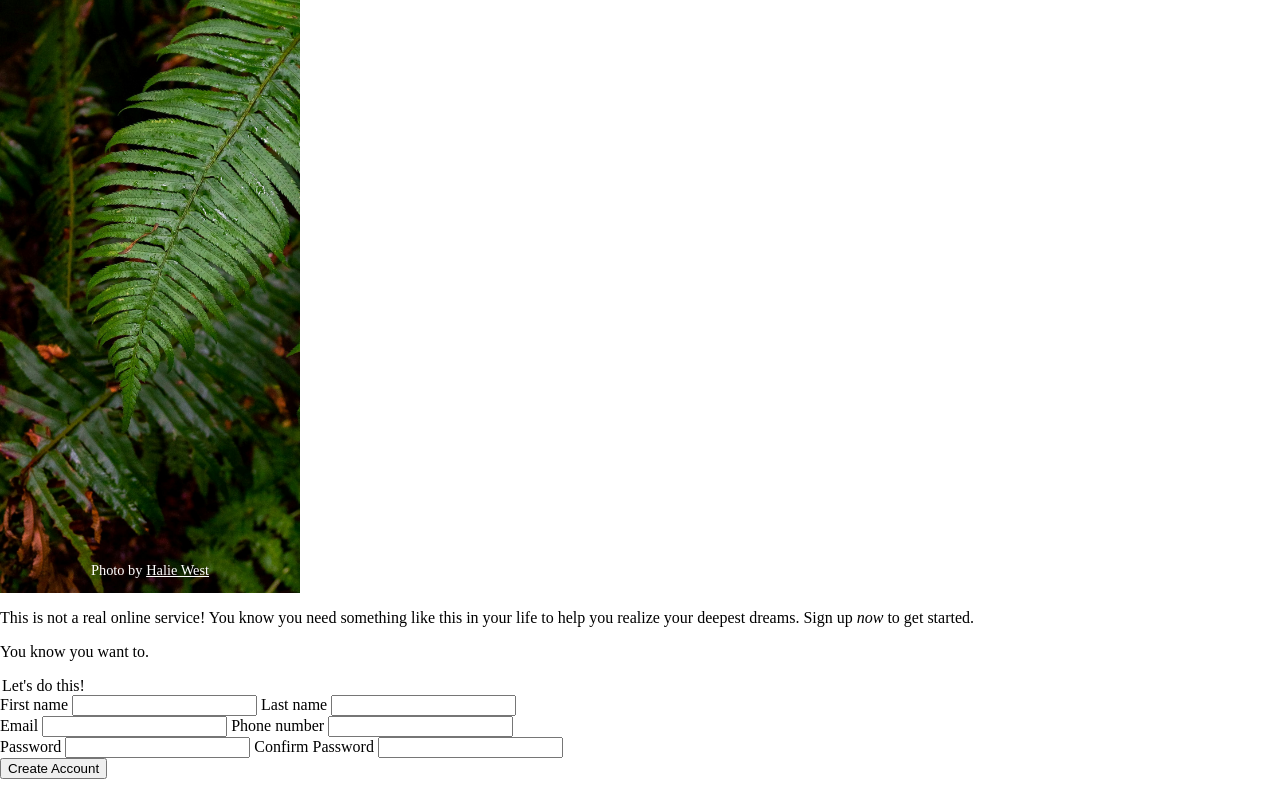
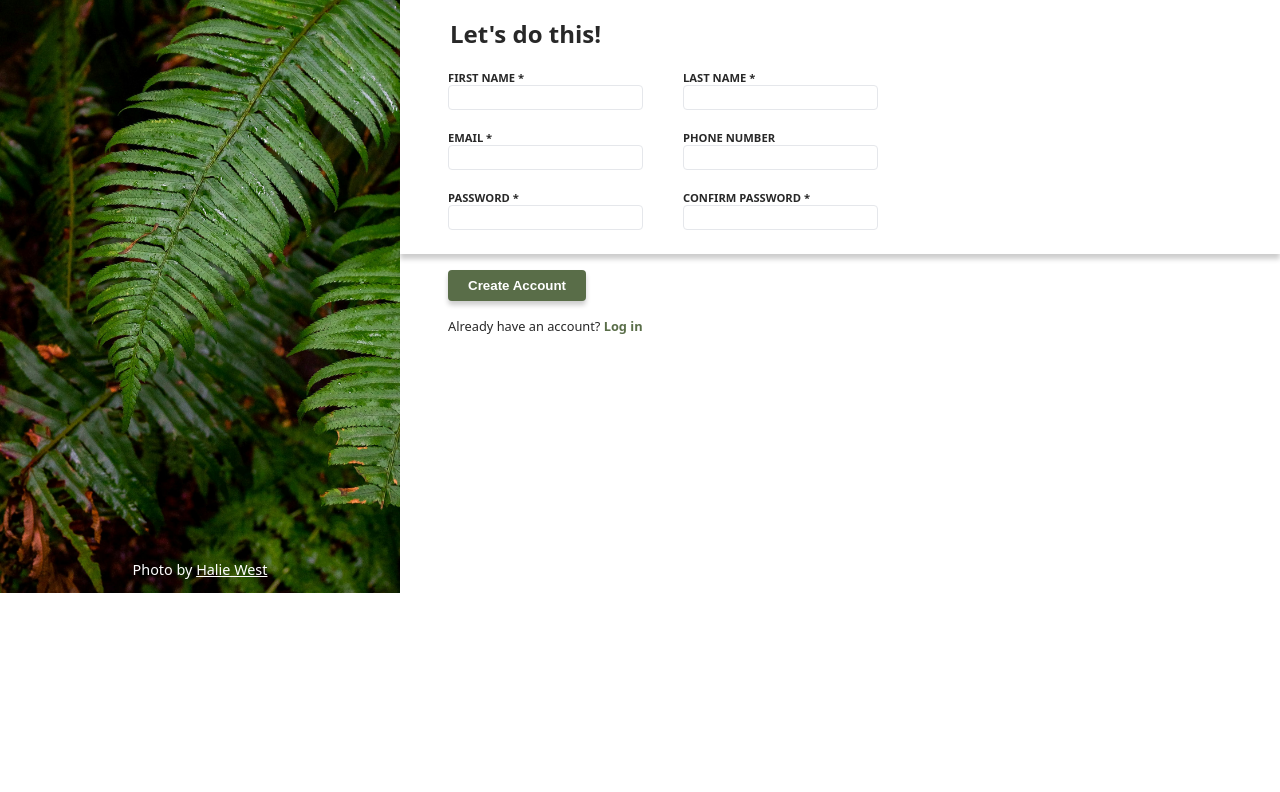
Before and after one commit to WhispererX/odin-sign-up-form, a plain HTML site: page index.html in a window 1280 px wide. Shown: the part 207-999 px from the top of the page. After the commit the page ends 800 px from the top, so only its background shows below. Drawn offline with Linux system fonts and the light colour scheme.

Commit message:
Add styling

```diff
--- a/index.html
+++ b/index.html
@@ -33,46 +33,43 @@
       </div>
 
       <form action="#" method="post">
+        <div class="form-elements">
             <legend>Let's do this!</legend>
-
             <div class="input-row">
               <label for="first-name">
-            First name
-            <input type="text" id="first-name" name="first-name" minlength="3" />
+                First name *
+                <input type="text" id="first-name" name="first-name" minlength="3" required />
               </label>
-
               <label for="last-name">
-            Last name
-            <input type="text" id="last-name" name="last-name" minlength="3" />
+                Last name *
+                <input type="text" id="last-name" name="last-name" minlength="3" required />
               </label>
             </div>
-
             <div class="input-row">
               <label for="email">
-            Email
-            <input type="email" id="email" name="email" />
+                Email *
+                <input type="email" id="email" name="email" required/>
               </label>
-
               <label for="phone">
                 Phone number
                 <input type="tel" id="phone" name="phone" />
               </label>
             </div>
-
             <div class="input-row">
               <label for="password">
-            Password
-            <input type="password" name="password" id="password" minlength="6" />
+                Password *
+                <input type="password" name="password" id="password" minlength="6" required/>
               </label>
-
               <label for="confirm">
-            Confirm Password
-            <input type="password" name="confirm" id="confirm" minlength="6">
+                Confirm Password *
+                <input type="password" name="confirm" id="confirm" minlength="6" required>
               </label>
             </div>
+        </div>
+        <button type="submit">Create Account</button>
       </form>
 
-      <button>Create Account</button>
+      <!-- <button type="submit">Create Account</button> -->
       <p class="login">Already have an account? <a href="#">Log in</a></p>
     </main>
   </body>
--- a/style.css
+++ b/style.css
@@ -7,11 +7,14 @@
 }
 
 :root {
+  font-family: 'system-ui', 'Arial Narrow', Arial, sans-serif;
+
   --accent-color: #596d48;
   --border-color: #e5e7eb;
   --outline-color: cornflowerblue;
 
   --top-part: 200px;
+  --offset: 3rem;
 }
 
 body {
@@ -19,14 +22,17 @@ body {
   padding: 0;
   box-sizing: border-box;
   min-height: 100vh;
-  color: black;
+  color: rgb(40, 40, 40);
+
+  display: flex;
 }
 
 .sidebar {
   display: flex;
   flex-direction: column;
   justify-content: space-between;
-  width: 300px;
+  width: 400px;
+  flex-shrink: 0;
   height: 100vh;
   background: url('/assets/img/background.jpg') no-repeat;
   background-size: cover;
@@ -54,10 +60,95 @@ body {
 
 .credits {
   color: white;
-  font-size: .9rem;
+  font-size: 0.9rem;
   text-align: center;
 }
 
 .credits a {
   color: inherit;
 }
+
+/* Main Area */
+.top-part {
+  height: 200px;
+  display: flex;
+  flex-direction: column;
+  justify-content: flex-end;
+  background-color: #eeeeeeaa;
+  font-weight: 500;
+}
+
+.top-part p {
+  padding-right: 50%;
+}
+
+p {
+  margin-inline: var(--offset);
+}
+
+form .form-elements {
+  box-shadow: 0 5px 5px rgba(0, 0, 0, 0.2);
+  display: flex;
+  flex-direction: column;
+  padding: 1.5rem var(--offset);
+  gap: 20px;
+}
+
+form legend {
+  font-size: 1.5rem;
+  font-weight: 600;
+}
+
+form .input-row {
+  display: flex;
+  gap: 40px;
+}
+
+form label {
+  display: flex;
+  flex-direction: column;
+
+  font-size: 0.7rem;
+  font-weight: 600;
+  text-transform: uppercase;
+}
+
+form label input {
+  border: 1px solid var(--border-color);
+  border-radius: 4px;
+  padding: 4px 8px;
+  color: black;
+  outline-color: var(--outline-color);
+}
+
+form label input:focus {
+  box-shadow: 0 2px 5px rgba(0, 0, 0, 0.3);
+}
+
+input:required:user-invalid {
+  border-color: red;
+}
+
+button {
+  background-color: var(--accent-color);
+  border: none;
+  border-radius: 4px;
+  color: white;
+  padding: 8px 20px;
+  align-self: flex-start;
+  margin: 1rem var(--offset);
+  font-weight: 600;
+  box-shadow: 0 4px 5px rgba(0, 0, 0, 0.2);
+}
+
+.login {
+  font-size: 0.8rem;
+  font-weight: 500;
+  margin: 0 var(--offset);
+}
+
+.login a {
+  font-weight: 600;
+  text-decoration: none;
+  color: var(--accent-color);
+}
```
Lines whose indentation alone changed are shown as unchanged.
